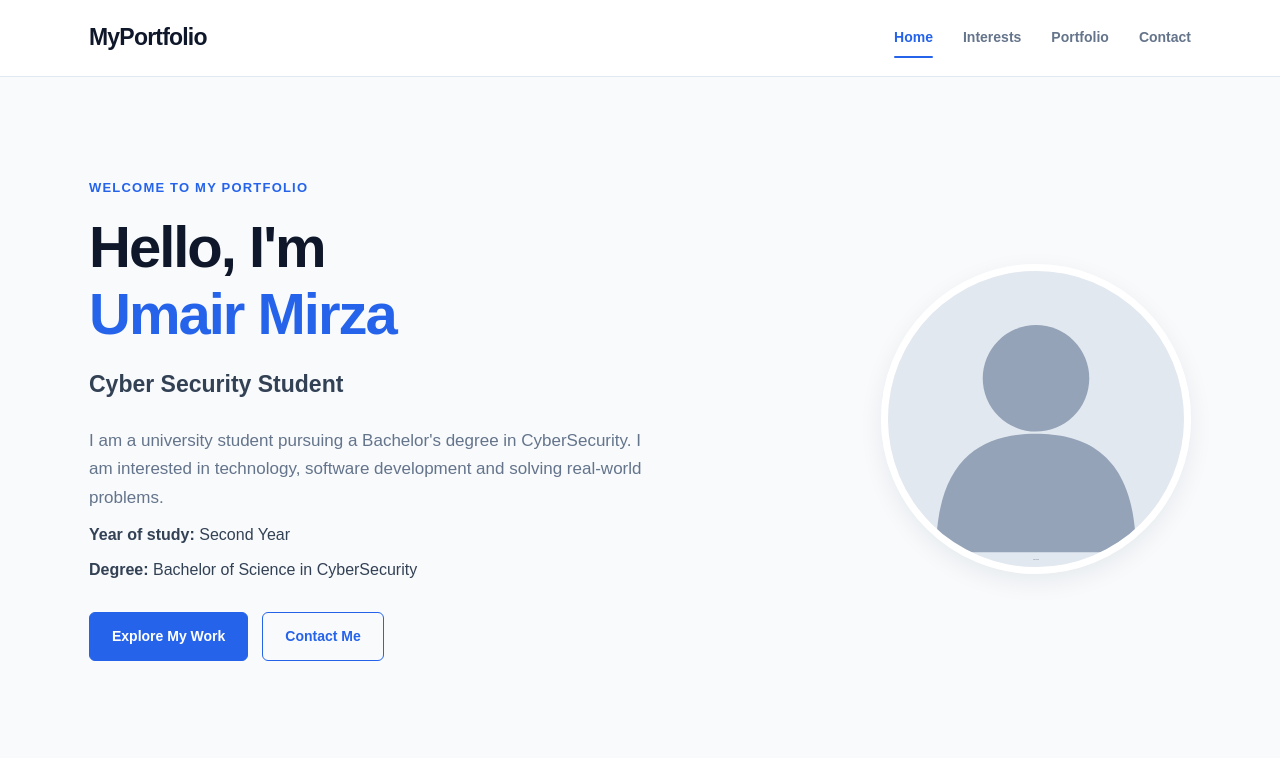
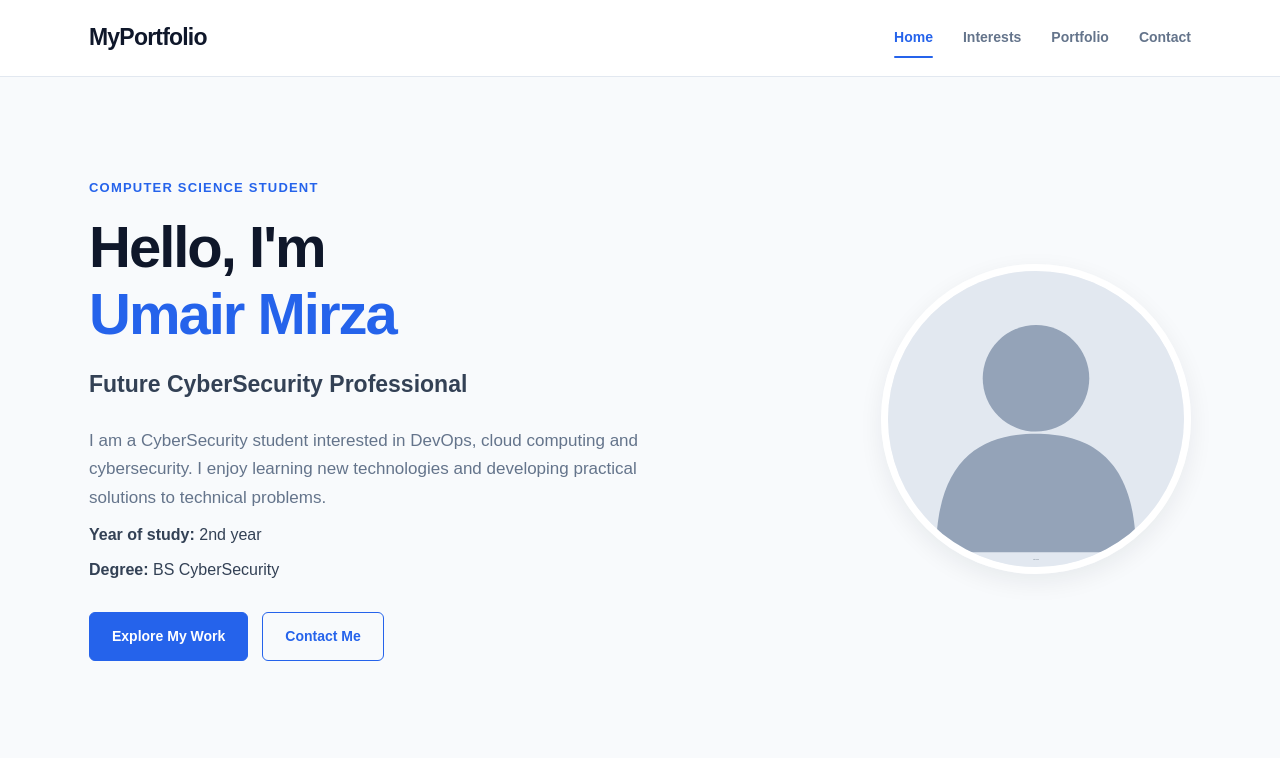
Before and after one commit to um25aac/Personal-Portfolio, a plain HTML site: page index.html in a window 1280 px wide. Shown: the top 758 px of the page. Drawn offline with Linux system fonts and the light colour scheme.

Commit message:
Update hero section content in index.html

```diff
--- a/index.html
+++ b/index.html
@@ -38,35 +38,25 @@
 
              <div class="hero-content">
 
-                <p class="eyebrow">
-                    Welcome to my portfolio
-                </p>
+                 <p class="eyebrow">Computer Science Student</p>
 
                  <h1>
                      Hello, I'm
                      <span>Umair Mirza</span>
                  </h1>
 
-                <h2>
-                    Cyber Security Student
-                </h2>
+                 <h2>Future CyberSecurity Professional</h2>
 
                  <p class="hero-description">
-                    I am a university student pursuing a
-                    Bachelor's degree in CyberSecurity.
-                    I am interested in technology, software
-                    development and solving real-world problems.
+                     I am a CyberSecurity student interested in
+                     DevOps, cloud computing and cybersecurity.
+                     I enjoy learning new technologies and developing
+                     practical solutions to technical problems.
                  </p>
 
-                <p>
-                    <strong>Year of study:</strong>
-                    Second Year
-                </p>
+                 <p><strong>Year of study:</strong> 2nd year</p>
 
-                <p>
-                    <strong>Degree:</strong>
-                    Bachelor of Science in CyberSecurity
-                </p>
+                 <p><strong>Degree:</strong> BS CyberSecurity</p>
 
                  <div class="hero-buttons">
                      <a href="portfolio.html" class="btn">
```
Lines whose indentation alone changed are shown as unchanged.
